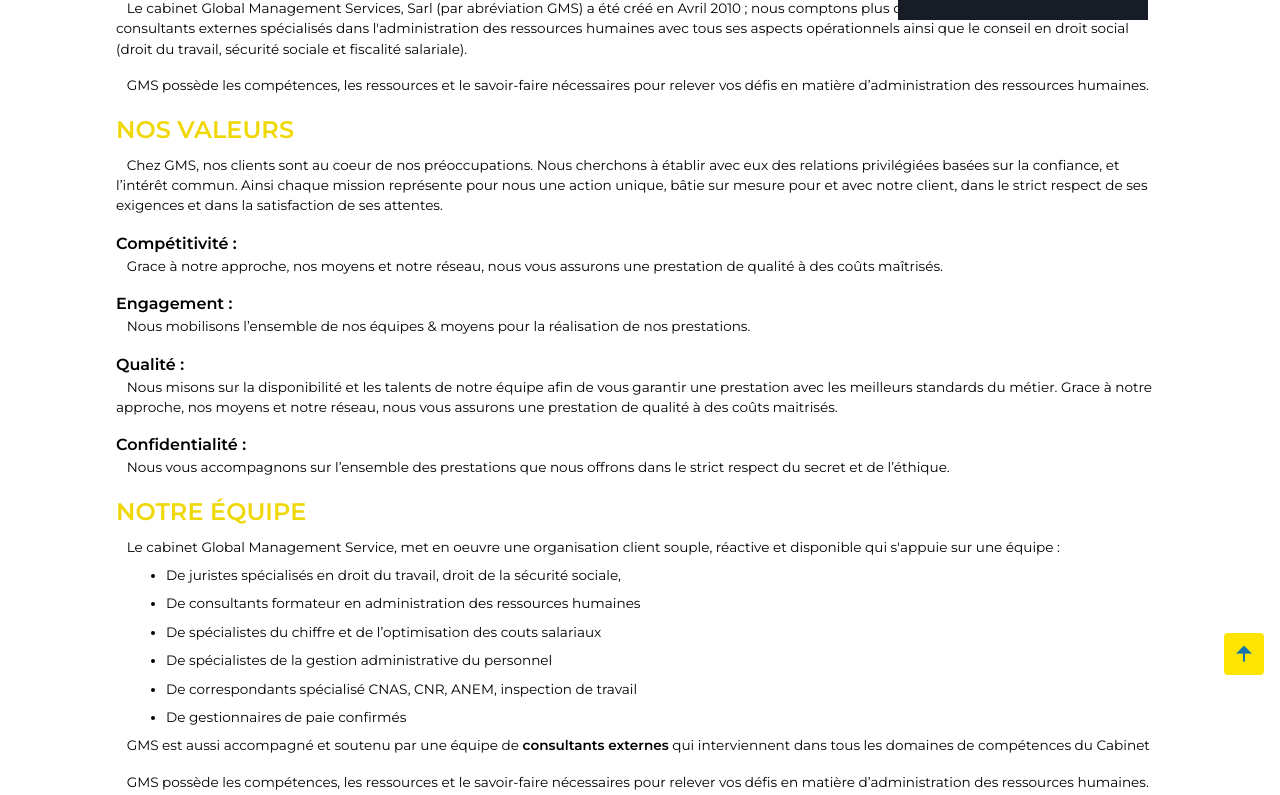
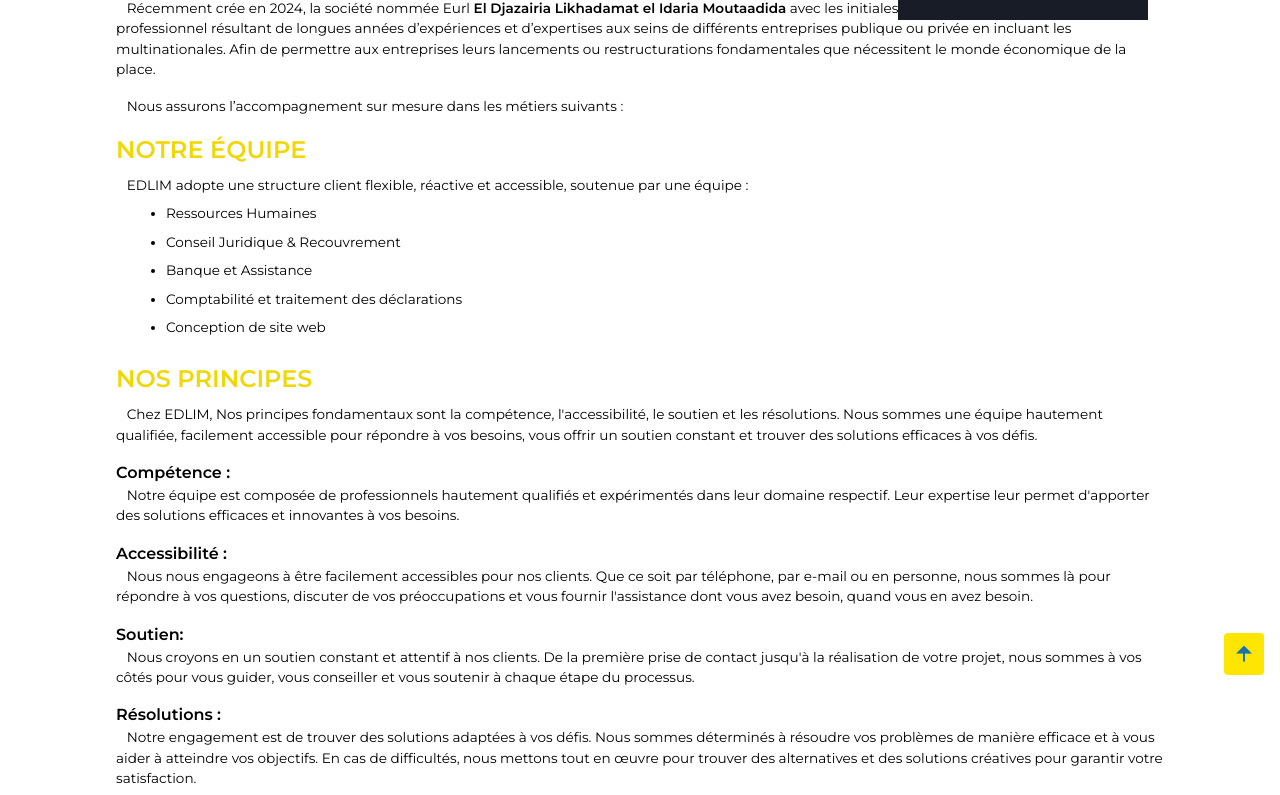
Before and after one commit to Hocine737718/edlim_project, a Vue app: page /qui-somme-nous in a window 1280 px wide. Shown: the part 365-1160 px from the top of the page. Built offline with nearby package versions, Linux system fonts and the light colour scheme; what @canvasjs/vue-stockcharts would draw is missing.

Commit message:
Text Commit

```diff
--- a/src/components/Footer/FooterCmp.vue
+++ b/src/components/Footer/FooterCmp.vue
@@ -15,15 +15,15 @@
                     <div  class="footer_infos">
                         <div  class="footer_info">
                             <i class="ri-home-2-fill"></i>
-                            <span>199, Rue de Tripoli Bachdjerrah,<br> Alger 16000 Algérie</span>
+                            <span>30, Cité Ben Chaoua, Kheraisia,<br> Alger, Algérie</span>
                         </div>
                         <div  class="footer_info">
                             <i class="ri-phone-fill"></i>
-                            <span>+213(0)23-76-86-36</span>
+                            <span>0555 645 139 / 0676 760 330</span>
                         </div>
                         <div  class="footer_info">
                             <i class="ri-mail-fill"></i>
-                            <a href="mailto:contact@gms-dz.com">contact@gms-dz.com</a>
+                            <a href="mailto:contact@gms-dz.com">contact@edlim-dz.com</a>
                         </div>
                     </div>
                 </div>
--- a/src/components/Home/AboutCmp.vue
+++ b/src/components/Home/AboutCmp.vue
@@ -6,8 +6,7 @@
         </div>
         <div class="about_h_content">
             <p>
-                Le cabinet El Djazairia Likhadamat el Idaria Moutaadida, Sarl (par abréviation EDLIM) a été créé en Avril 2010 ; nous comptons plus de 20 salariés et de nombreux consultants externes spécialisés dans l'administration des ressources humaines avec tous ses aspects opérationnels ainsi que le conseil en droit social (droit du travail, sécurité sociale et fiscalité salariale).
-                EDLIM possède les compétences, les ressources et le savoir-faire nécessaires pour relever vos défis en matière d’administration des ressources humaines.
+                &nbsp;&nbsp;&nbsp;Récemment crée en 2024, la société nommée Eurl <b>El Djazairia Likhadamat el Idaria Moutaadida</b> avec les initiales <b>EDLIM</b> composé d’une équipe de professionnel résultant de longues années d’expériences et d’expertises aux seins de différents entreprises publique ou privée en incluant les multinationales.
             </p>
             <a href="/qui-somme-nous">Voir plus</a>
         </div>
--- a/src/components/Home/SliderCmp.vue
+++ b/src/components/Home/SliderCmp.vue
@@ -16,12 +16,12 @@
                 <div class="slider_article article1">
                     <div class="slider_titles">
                         <div class="slider_first_title">
-                            EDLIM au service de votre business
+                            EDLIM, notre aide pour vos problèmes.
                         </div>
                         <div class="slider_second_title">
-                            Expertise - Disponibilité - Assistance - Solutions
+                            Compétence - Accessibilité - Soutien - Résolutions
                         </div>
-                        <a href="/qui-somme-nous" @click="startAnimation()" class="slider_button">
+                        <a href="/qui-somme-nous" class="slider_button">
                             Explorez-nous
                         </a>
                     </div>
@@ -39,7 +39,7 @@
                 <div class="slider_article article3">
                     <div class="slider_titles">
                         <div class="slider_first_title">
-                            EDLIM L’EXPERT DE L’ADMINISTRATION RH
+                            EDLIM, votre partenaire pour la croissance de votre entreprise.
                         </div>
                         <div class="slider_second_title">
                             Assistance Administrative - Assistance Juridique - Audit de Conformité & de Performace
--- a/src/views/AboutView.vue
+++ b/src/views/AboutView.vue
@@ -22,41 +22,38 @@
       </div>
       <div class="about_nav">
         <a class="about_nav_item" href="#about_history">Historique</a>
-        <a class="about_nav_item" href="#about_values">NOS VALEURS</a>
         <a class="about_nav_item" href="#about_team">Notre équipe</a>
+        <a class="about_nav_item" href="#about_values">NOS PRINCIPES</a>
       </div>
     </div>
     <div class="about_body" id="about_body">
       <div class="about_article" id="about_history">
         <h2>Historique</h2>
-        <p>&nbsp;&nbsp;&nbsp;Le cabinet Global Management Services, Sarl (par abréviation GMS) a été créé en Avril 2010 ; nous comptons plus de 20 salariés et de nombreux consultants externes spécialisés dans l'administration des ressources humaines avec tous ses aspects opérationnels ainsi que le conseil en droit social (droit du travail, sécurité sociale et fiscalité salariale).</p>
-        <p>&nbsp;&nbsp;&nbsp;GMS possède les compétences, les ressources et le savoir-faire nécessaires pour relever vos défis en matière d’administration des ressources humaines.</p>
-      </div>
-      <div class="about_article" id="about_values">
-        <h2>NOS VALEURS</h2>
-        <p>&nbsp;&nbsp;&nbsp;Chez GMS, nos clients sont au coeur de nos préoccupations. Nous cherchons à établir avec eux des relations privilégiées basées sur la confiance, et l’intérêt commun. Ainsi chaque mission représente pour nous une action unique, bâtie sur mesure pour et avec notre client, dans le strict respect de ses exigences et dans la satisfaction de ses attentes.</p>
-        <h3>Compétitivité :</h3>
-        <p>&nbsp;&nbsp;&nbsp;Grace à notre approche, nos moyens et notre réseau, nous vous assurons une prestation de qualité à des coûts maîtrisés.</p>
-        <h3>Engagement :</h3>
-        <p>&nbsp;&nbsp;&nbsp;Nous mobilisons l’ensemble de nos équipes & moyens pour la réalisation de nos prestations.</p>
-        <h3>Qualité :</h3>
-        <p>&nbsp;&nbsp;&nbsp;Nous misons sur la disponibilité et les talents de notre équipe afin de vous garantir une prestation avec les meilleurs standards du métier. Grace à notre approche, nos moyens et notre réseau, nous vous assurons une prestation de qualité à des coûts maitrisés.</p>
-        <h3>Confidentialité :</h3>
-        <p>&nbsp;&nbsp;&nbsp;Nous vous accompagnons sur l’ensemble des prestations que nous offrons dans le strict respect du secret et de l’éthique.</p>
+        <p>&nbsp;&nbsp;&nbsp;Récemment crée en 2024, la société nommée Eurl <b>El Djazairia Likhadamat el Idaria Moutaadida</b> avec les initiales <b>EDLIM</b> composé d’une équipe de professionnel résultant de longues années d’expériences et d’expertises aux seins de différents entreprises publique ou privée en incluant les multinationales. Afin de permettre aux entreprises leurs lancements ou restructurations fondamentales que nécessitent le monde économique de la place.</p>
+        <p>&nbsp;&nbsp;&nbsp;Nous assurons l’accompagnement sur mesure dans les métiers suivants :</p>
       </div>
       <div class="about_article" id="about_team">
         <h2>Notre équipe</h2>
-        &nbsp;&nbsp;&nbsp;Le cabinet Global Management Service, met en oeuvre une organisation client souple, réactive et disponible qui s'appuie sur une équipe :
+        &nbsp;&nbsp;&nbsp;EDLIM adopte une structure client flexible, réactive et accessible, soutenue par une équipe :
         <ul class="about_list">
-          <li>De juristes spécialisés en droit du travail, droit de la sécurité sociale,</li>
-          <li>De consultants formateur en administration des ressources humaines</li>
-          <li>De spécialistes du chiffre et de l’optimisation des couts salariaux</li>
-          <li>De spécialistes de la gestion administrative du personnel</li>
-          <li>De correspondants spécialisé CNAS, CNR, ANEM, inspection de travail</li>
-          <li>De gestionnaires de paie confirmés</li>
+          <li>Ressources Humaines</li>
+          <li>Conseil Juridique & Recouvrement</li>
+          <li>Banque et Assistance</li>
+          <li>Comptabilité et traitement des déclarations</li>
+          <li>Conception de site web </li>
         </ul>
-        <p>&nbsp;&nbsp;&nbsp;GMS est aussi accompagné et soutenu par une équipe de <b>consultants externes</b> qui interviennent dans tous les domaines de compétences du Cabinet</p>
-        <p>&nbsp;&nbsp;&nbsp;GMS possède les compétences, les ressources et le savoir-faire nécessaires pour relever vos défis en matière d’administration des ressources humaines.</p>
+      </div>
+      <div class="about_article" id="about_values">
+        <h2>NOS PRINCIPES</h2>
+        <p>&nbsp;&nbsp;&nbsp;Chez EDLIM, Nos principes fondamentaux sont la compétence, l'accessibilité, le soutien et les résolutions. Nous sommes une équipe hautement qualifiée, facilement accessible pour répondre à vos besoins, vous offrir un soutien constant et trouver des solutions efficaces à vos défis.</p>
+        <h3>Compétence :</h3>
+        <p>&nbsp;&nbsp;&nbsp;Notre équipe est composée de professionnels hautement qualifiés et expérimentés dans leur domaine respectif. Leur expertise leur permet d'apporter des solutions efficaces et innovantes à vos besoins.</p>
+        <h3>Accessibilité :</h3>
+        <p>&nbsp;&nbsp;&nbsp;Nous nous engageons à être facilement accessibles pour nos clients. Que ce soit par téléphone, par e-mail ou en personne, nous sommes là pour répondre à vos questions, discuter de vos préoccupations et vous fournir l'assistance dont vous avez besoin, quand vous en avez besoin.</p>
+        <h3>Soutien:</h3>
+        <p>&nbsp;&nbsp;&nbsp;Nous croyons en un soutien constant et attentif à nos clients. De la première prise de contact jusqu'à la réalisation de votre projet, nous sommes à vos côtés pour vous guider, vous conseiller et vous soutenir à chaque étape du processus.</p>
+        <h3>Résolutions :</h3>
+        <p>&nbsp;&nbsp;&nbsp;Notre engagement est de trouver des solutions adaptées à vos défis. Nous sommes déterminés à résoudre vos problèmes de manière efficace et à vous aider à atteindre vos objectifs. En cas de difficultés, nous mettons tout en œuvre pour trouver des alternatives et des solutions créatives pour garantir votre satisfaction.</p>
       </div>
     </div>
   </div>
```
